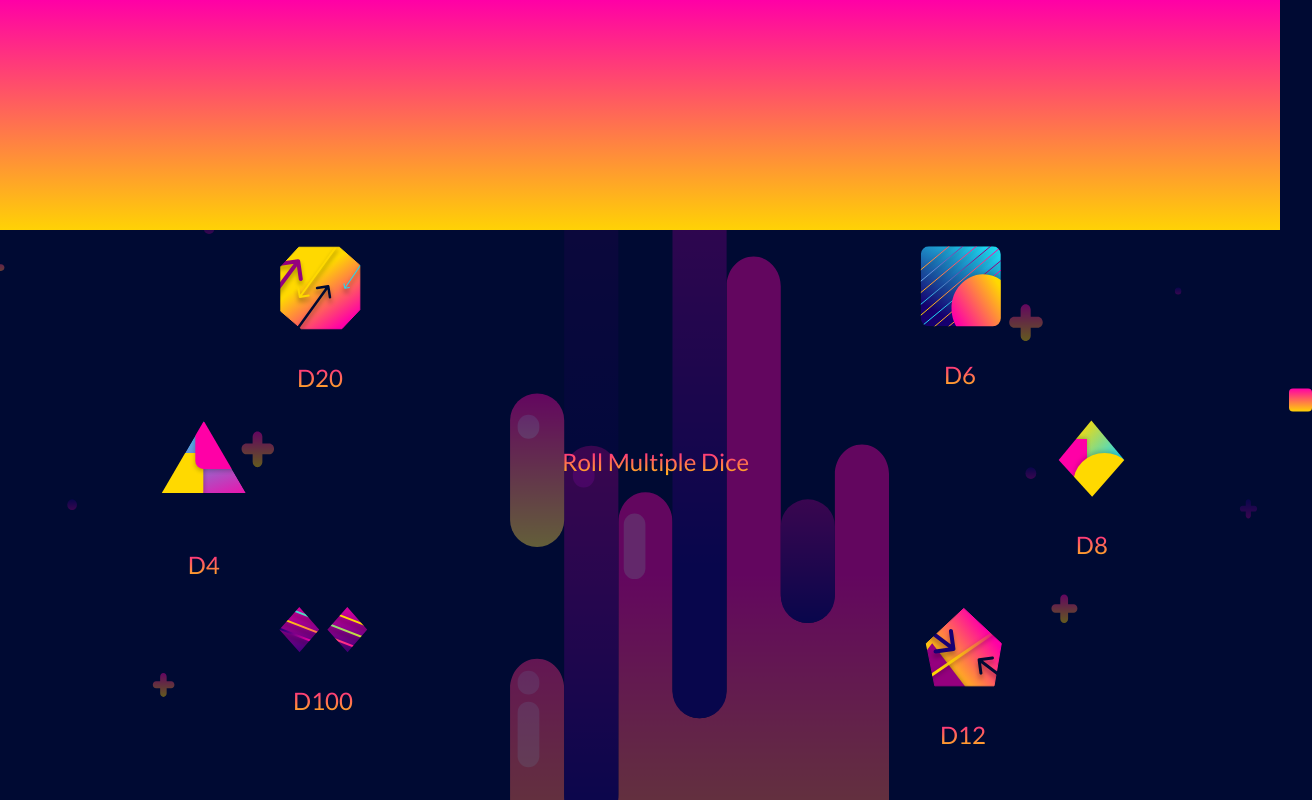
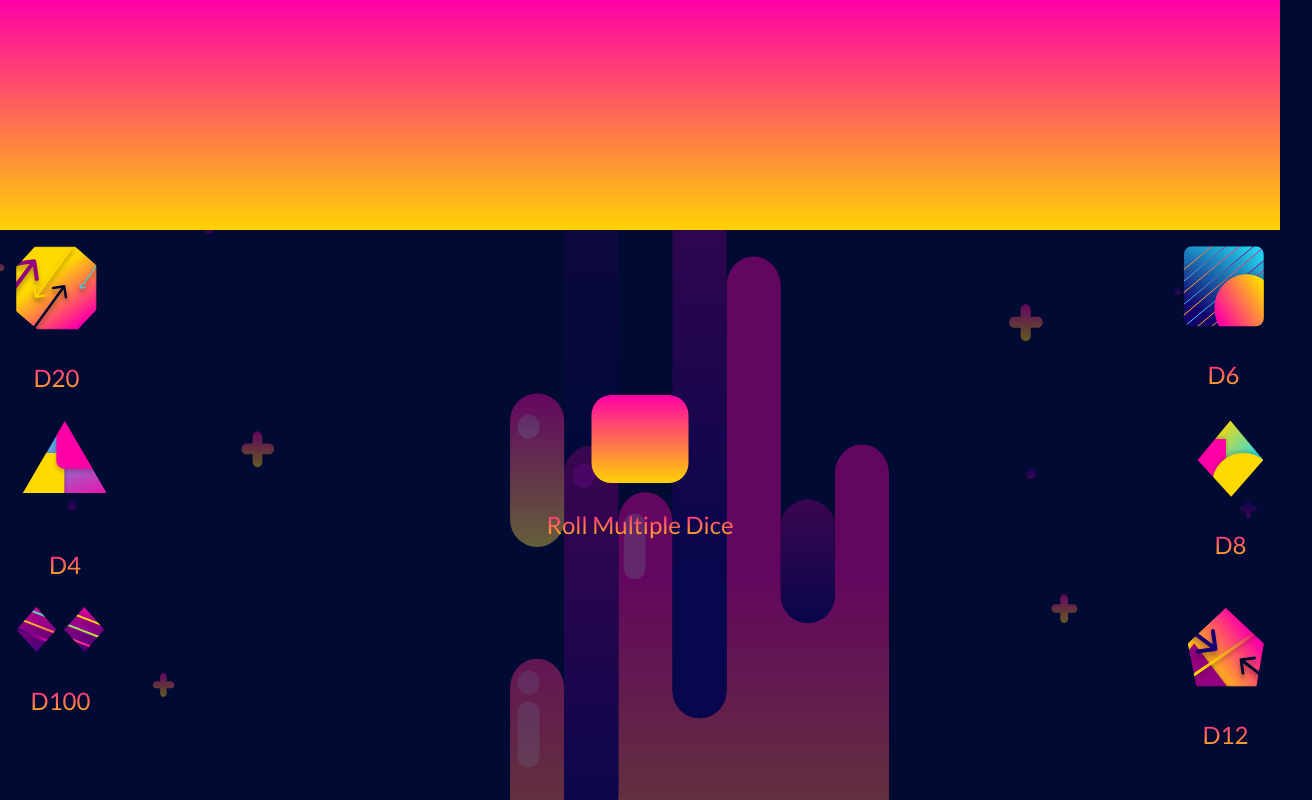
Before and after one commit to brianmcoates/digidice, a website built with webpack: page index.html in a window 1280 px wide. Shown: the whole page, 1312 px wide, since content can reach past the window. Built offline with nearby package versions, Linux system fonts and the light colour scheme.

Commit message:
css for single input

```diff
--- a/main.css
+++ b/main.css
@@ -33,14 +33,16 @@ body{
 }
 
 .main {
+    position: relative;
     padding-top: 16px;
     background: url("background_sm.svg") no-repeat 80% 70%;
     height: calc(100vh - 246px);
 }
 
 .flex{
-    justify-content: space-around;
+    justify-content: space-between;
     display: flex;
+    padding: 0 16px;
 }
 
 .gradient-text{
@@ -54,18 +56,23 @@ body{
     padding: 1px 5px 2px 5px;
     background: -webkit-linear-gradient(#FF00A6, #FFD205);
     border: none;
-    border-radius: 4px;
-    height: 20px;
-    width: 13px;
-    position: absolute;
-    transform: translate(0, -50%);
-    top: 50%;
-    right: -32px;
+    border-radius: 20px;
+    height: 85px;
+    width: 87px;
+    font-size: 44px;
+    text-align: center;
 }
 
 @media screen and (min-width: 768px){
     .main{
         background: url("background_lg.svg") no-repeat center;
+    }
+
+    .center-screen {
+        position: absolute;
+        transform: translate(-50%);
+        left: 50%;
+        top: 29%;
     }
 }
 
@@ -82,3 +89,7 @@ body{
 .text-center{
     text-align: center;
 }
+
+.m-b-0 {
+    margin-bottom: 0;
+}
```
